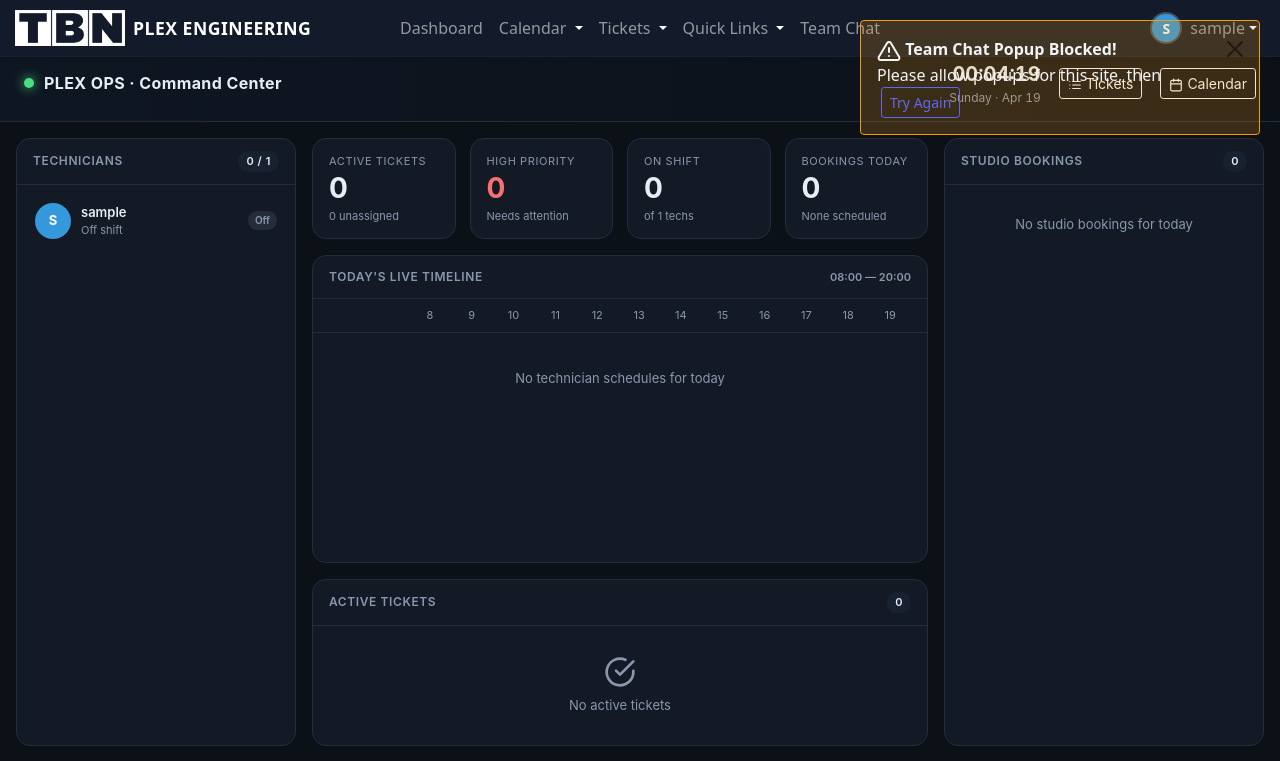
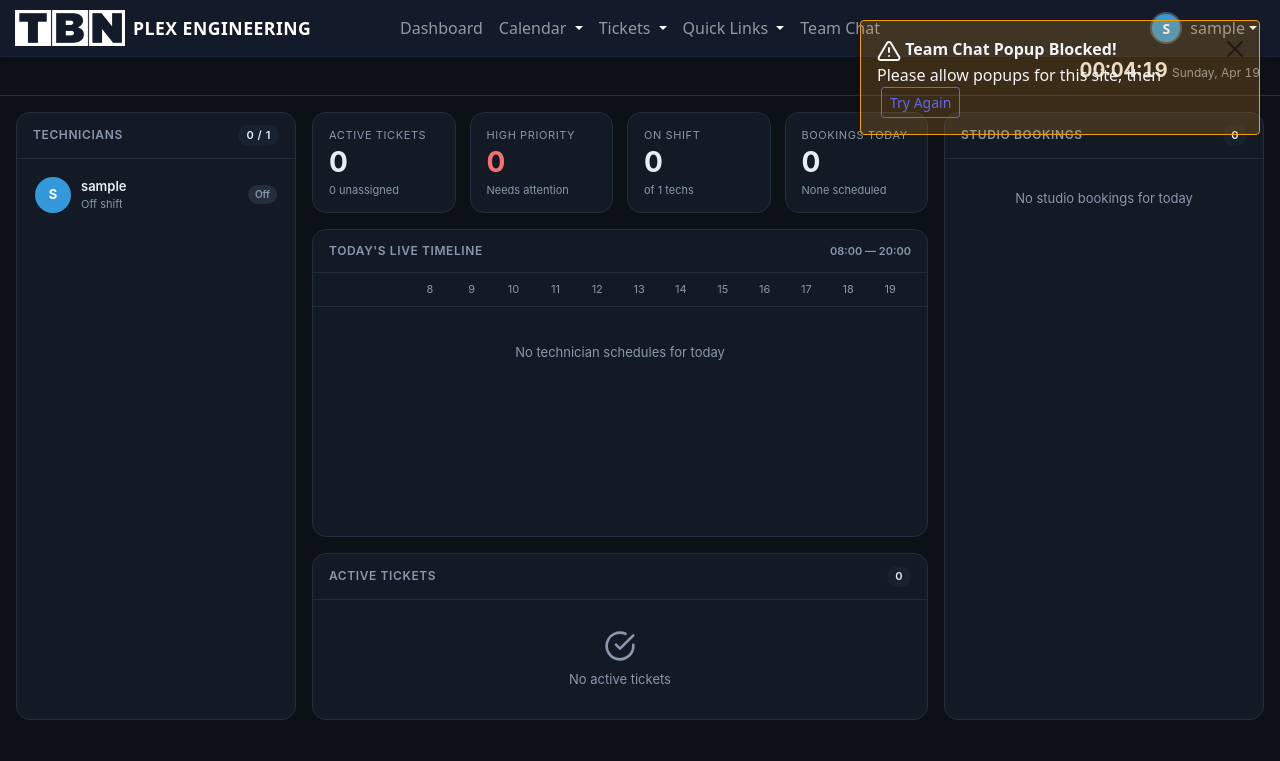
Before and after one commit to tbnobed/engsched, a Flask app: page /dashboard in a window 1280 px wide. Shown: the top 761 px of the page. Run offline with Flask 3, Linux system fonts and the light colour scheme; the visitor is signed in with stand-in values (Sample User, id 1); data comes from the database, SQL or seed files in the repository; data that the repository does not hold is empty; some libraries are stand-ins or nearby versions.

Commit message:
Streamline dashboard header by removing redundant information
Remove redundant "PLEX OPS · Command Center" header and duplicate navigation links from the dashboard's top bar, retaining only a slim clock and date display.

Replit-Commit-Author: Agent
Replit-Commit-Session-Id: 7e400838-0aa2-4000-b74d-ee47348e70d0
Replit-Commit-Checkpoint-Type: full_checkpoint
Replit-Commit-Event-Id: 958600c7-fa40-4c41-8d79-d9ccff0ba69b
Replit-Commit-Screenshot-Url: https://storage.googleapis.com/screenshot-production-us-central1/cca3b107-e330-40ad-90d0-df6a72e770f7/7e400838-0aa2-4000-b74d-ee47348e70d0/GPoHyAN
Replit-Helium-Checkpoint-Created: true

```diff
--- a/templates/dashboard.html
+++ b/templates/dashboard.html
@@ -24,8 +24,8 @@
     font-family: 'Inter','Segoe UI',system-ui,sans-serif;
   }
   .cc-topbar {
-    display:flex; align-items:center; justify-content:space-between;
-    padding: 14px 24px; background: linear-gradient(90deg,#0e1622,#0c1118);
+    display:flex; align-items:center; justify-content:flex-end;
+    padding: 10px 20px; background: transparent;
     border-bottom: 1px solid var(--cc-border);
     border-radius: 14px 14px 0 0;
   }
@@ -139,19 +139,10 @@
 {% set ns = namespace(hour_cols=(range_end_h - range_start_h)) %}
 
 <div class="cc-shell">
-  <div class="cc-topbar">
-    <div class="cc-brand"><span class="dot"></span> PLEX OPS · Command Center</div>
-    <div style="display:flex; gap:18px; align-items:center;">
-      <div class="cc-clock">
-        <div class="big" id="ccClock">--:--:--</div>
-        <div class="sub" id="ccDate">{{ today.strftime('%A · %b %-d') }}</div>
-      </div>
-      <a href="{{ url_for('tickets.tickets_dashboard') }}" class="btn btn-sm btn-outline-light">
-        <i data-feather="list" style="width:14px;height:14px;"></i> Tickets
-      </a>
-      <a href="{{ url_for('calendar') }}" class="btn btn-sm btn-outline-light">
-        <i data-feather="calendar" style="width:14px;height:14px;"></i> Calendar
-      </a>
+  <div class="cc-topbar cc-topbar-slim">
+    <div class="cc-clock">
+      <span class="big" id="ccClock">--:--:--</span>
+      <span class="sub" id="ccDate">{{ today.strftime('%A, %b %-d') }}</span>
     </div>
   </div>
 
```
